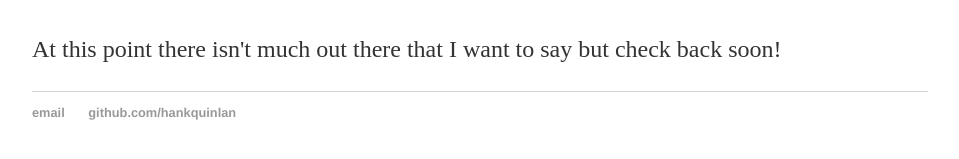
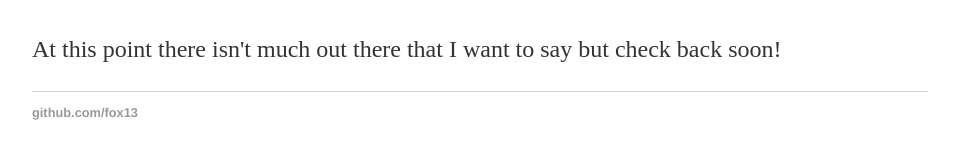
Before and after one commit to Fox13/fox13.github.io, a Jekyll site: the page built from index.html, in a window 1280 px wide. Shown: the part 164-323 px from the top of the page, without its empty margins (160-1119 px from the left). Built offline with Jekyll 4.4.1, drawn with Linux system fonts in a browser that asks for light colours.

Commit message:
Create default.html

```diff
--- a/_layouts/default.html
+++ b/_layouts/default.html
@@ -21,8 +21,7 @@
 			</div><!-- /.container -->
 			<footer>
 	    		<ul>
-	        		<li><a href="mailto:hankquinlanhub@gmail.com">email</a></li>
-	        		<li><a href="https://github.com/hankquinlan">github.com/hankquinlan</a></li>
+	        		<li><a href="https://github.com/Fox13">github.com/fox13</a></li>
 				</ul>
 			</footer>
 		</body>
```
